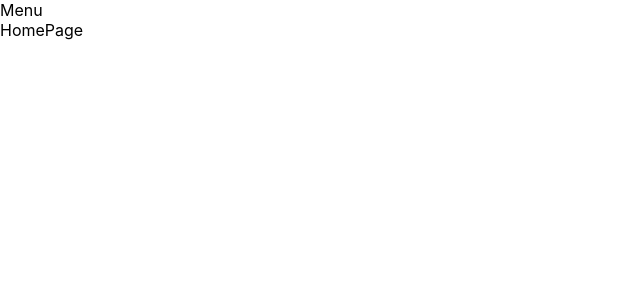
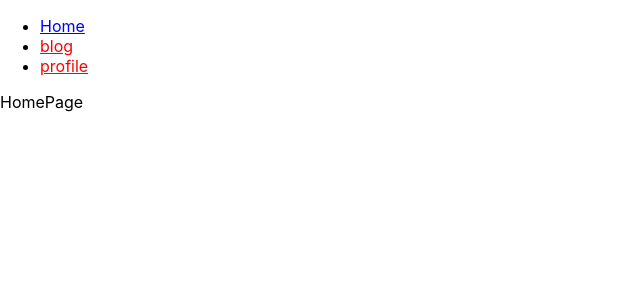
Before and after one commit to poncho29/blog-app, a React (Create React App) app: page /blog in a window 1280 px wide. Shown: the top 300 px of the page, without its empty margins (0-640 px from the left). Built offline with nearby package versions, Linux system fonts and the light colour scheme.

Commit message:
use of link and navlink

```diff
--- a/src/components/Menu.js
+++ b/src/components/Menu.js
@@ -1,7 +1,47 @@
-import React from 'react'
+import { NavLink } from 'react-router-dom'
 
 export const Menu = () => {
   return (
-    <nav>Menu</nav>
+    <nav>
+      <ul>
+        {routes.map(route => (
+          <li>
+            <NavLink
+              to={route.to}
+              style={({ isActive }) => ({
+                color: isActive ? 'blue'  : 'red'
+              })}
+            >
+              {route.text}
+            </NavLink>
+          </li>
+        ))}
+
+        {/* <li>
+          <Link to='/'>Home</Link>
+        </li>
+        <li>
+          <Link to='/blog'>Blog</Link>
+        </li>
+        <li>
+          <Link to='/profile'>Profile</Link>
+        </li> */}
+      </ul>
+    </nav>
   )
 }
+
+const routes = [
+  {
+    to: '/',
+    text: 'Home'
+  },
+  {
+    to: '/blog',
+    text: 'blog'
+  },
+  {
+    to: '/profile',
+    text: 'profile'
+  }
+]
```
